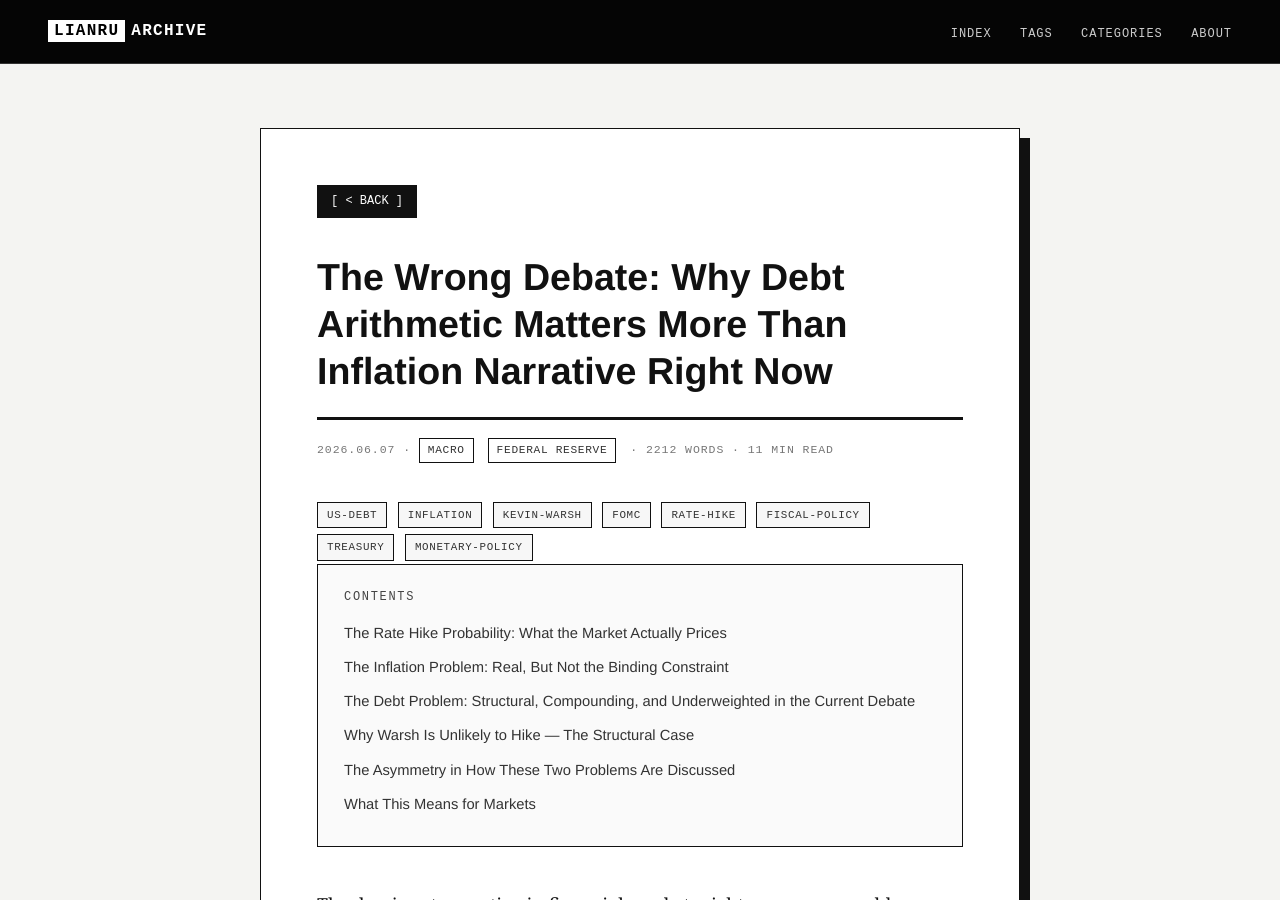
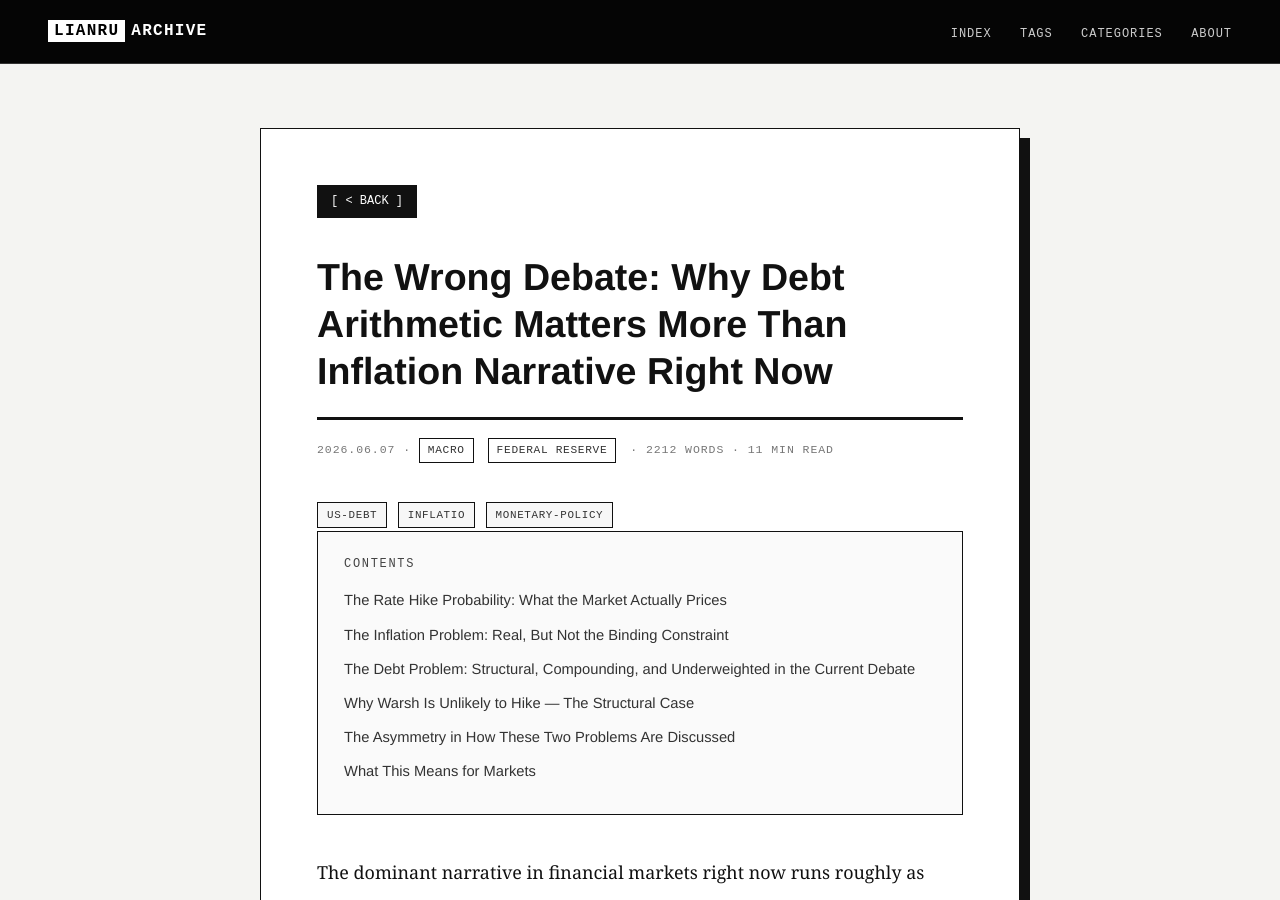
Before and after one commit to LianruLiu/LianruLiu.github.io, a Jekyll site: the page built from _posts/2026-06-07-debt-vs-inflation.md, in a window 1280 px wide and 900 px high. Built offline with Jekyll 4.4.1, drawn with Linux system fonts in a browser that asks for light colours.

```diff
--- a/_posts/2026-06-07-debt-vs-inflation.md
+++ b/_posts/2026-06-07-debt-vs-inflation.md
@@ -3,7 +3,7 @@
 title: "The Wrong Debate: Why Debt Arithmetic Matters More Than Inflation Narrative Right Now"
 date: 2026-06-07
 categories: [Macro, Federal Reserve]
-tags: [US-debt, inflation, Kevin-Warsh, FOMC, rate-hike, fiscal-policy, Treasury, monetary-policy]
+tags: [US-debt, inflatio, monetary-policy]
 ---
 
 The dominant narrative in financial markets right now runs roughly as follows: inflation is back, the jobs market is running hot, Kevin Warsh is a hawk by temperament and voting record, and therefore rate hikes are coming. After the May nonfarm payrolls print landed at 172,000 against an expectation of 88,000, traders rapidly repriced — a quarter-point rate hike is now being fully priced in by the end of the year according to the CME FedWatch tool.
```
